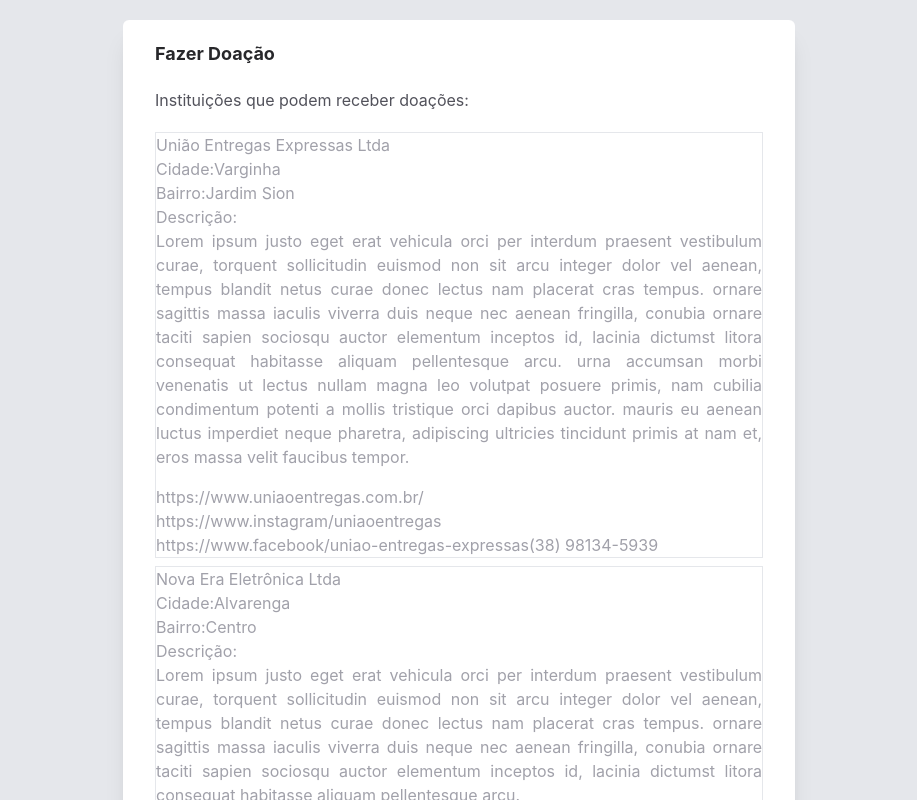
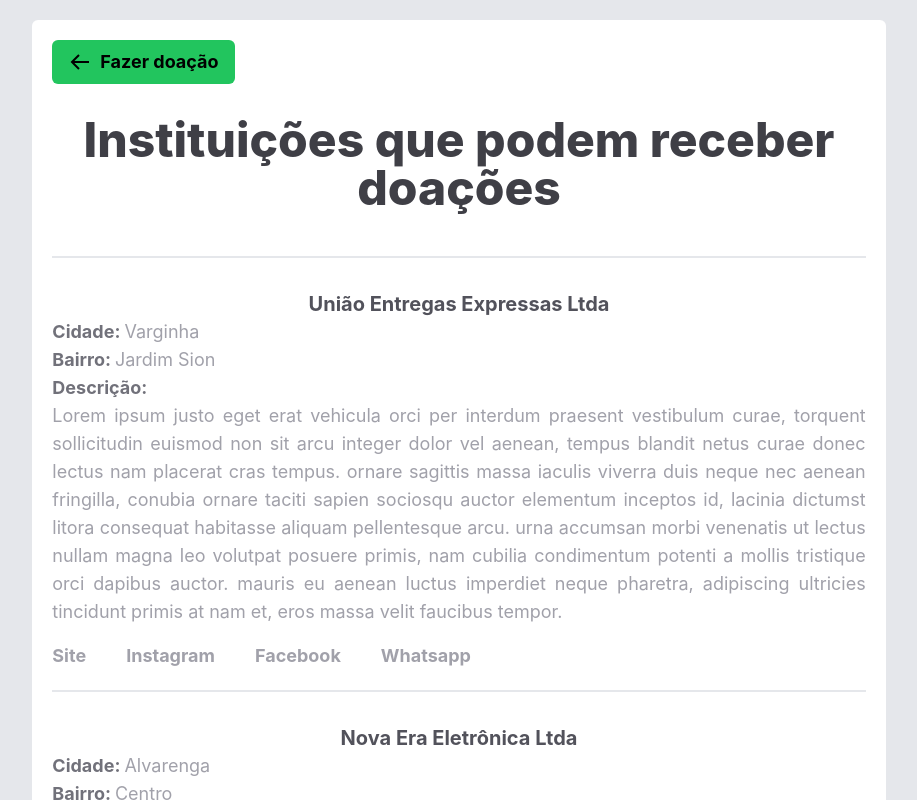
Before and after one commit to yaghomattos/doar-computadores, a Next.js app: page /instituicoes in a window 1280 px wide. Shown: the top 800 px of the page, without its empty margins (181-1098 px from the left). Built offline with nearby package versions, Linux system fonts and the light colour scheme.

Commit message:
style: institutions

```diff
--- a/src/pages/instituicoes.js
+++ b/src/pages/instituicoes.js
@@ -1,6 +1,7 @@
 import Head from 'next/head';
 import Link from 'next/link';
 import React from 'react';
+import { BiArrowBack } from 'react-icons/bi';
 import data from '../service/institutions.json';
 
 export default function Institutions() {
@@ -12,51 +13,61 @@
         <title>Instituições</title>
       </Head>
 
-      <div className="shadow-xl mx-auto max-w-sm sm:max-w-md md:max-w-2xl lg:max-w-2xl px-8 my-5 bg-white rounded-md">
-        <header className="my-5">
+      <div className="w-8/12 mx-auto my-5 px-5 bg-white rounded-md">
+        <header className="mb-5 mt-5 pb-6">
           <Link href={'/'}>
-            <div className="text-zinc-800 cursor-pointer">
-              <span className="font-bold text-lg">Fazer Doação</span>
+            <div className="w-fit flex mb-8 mt-4 py-2 px-4 gap-2 items-center bg-green-500 rounded-md cursor-pointer">
+              <BiArrowBack size="24" />
+              <span className="font-bold text-lg">Fazer doação</span>
             </div>
           </Link>
+
+          <h1 className="text-center text-5xl font-extrabold text-zinc-700">
+            Instituições que podem receber doações
+          </h1>
         </header>
 
-        <h1 className="mb-5 text-zinc-600">
-          Instituições que podem receber doações:
-        </h1>
         {orgs.map((org, index) => {
           return (
-            <div key={index} className="border border-1 mb-2">
+            <div key={index} className="mb-5 pt-8 border-t-2">
               <div className="text-zinc-400">
-                <h1>{orgs[index].name}</h1>
-                <div className="w-full flex flex-wrap">
-                  <h2>Cidade:</h2>
-                  <p>{orgs[index].city}</p>
+                <h2 className="text-center text-xl font-bold text-zinc-600">
+                  {orgs[index].name}
+                </h2>
+                <div className="w-full flex flex-wrap gap-1 items-center">
+                  <h3 className="text-lg font-bold text-zinc-500">Cidade:</h3>
+                  <p className="text-lg font-normal text-zinc-400">
+                    {orgs[index].city}
+                  </p>
                 </div>
-                <div className="w-full flex flex-wrap">
-                  <h2>Bairro:</h2>
-                  <p>{orgs[index].neighboor}</p>
+                <div className="w-full flex flex-wrap gap-1 items-center">
+                  <h3 className="text-lg font-bold text-zinc-500">Bairro:</h3>
+                  <p className="text-lg font-normal text-zinc-400">
+                    {orgs[index].neighboor}
+                  </p>
                 </div>
                 <div className="flex flex-wrap text-justify">
-                  <h2>Descrição:</h2>
-                  <p>{orgs[index].presentation}</p>
+                  <h3 className="text-lg font-bold text-zinc-500">
+                    Descrição:
+                  </h3>
+                  <p className="text-lg font-normal text-zinc-400">
+                    {orgs[index].presentation}
+                  </p>
                 </div>
               </div>
 
-              <footer className="mt-4 text-zinc-400">
-                <Link href={''}>
-                  <a>{orgs[index].links.site}</a>
+              <footer className="w-full flex flex-row gap-10 mt-4 text-zinc-400">
+                <Link href={`${orgs[index].links.site}`}>
+                  <a className="text-lg font-bold text-zinc-400">Site</a>
                 </Link>
-                <Link href={''}>
-                  <a className="flex flex-wrap">
-                    {orgs[index].links.instagram}
-                  </a>
+                <Link href={`${orgs[index].links.instagram}`}>
+                  <a className="text-lg font-bold text-zinc-400">Instagram</a>
                 </Link>
-                <Link href={''}>
-                  <a>{orgs[index].links.facebook}</a>
+                <Link href={`${orgs[index].links.facebook}`}>
+                  <a className="text-lg font-bold text-zinc-400">Facebook</a>
                 </Link>
-                <Link href={''}>
-                  <a>{orgs[index].links.whatsapp}</a>
+                <Link href={`${orgs[index].links.whatsapp}`}>
+                  <a className="text-lg font-bold text-zinc-400">Whatsapp</a>
                 </Link>
               </footer>
             </div>
```
